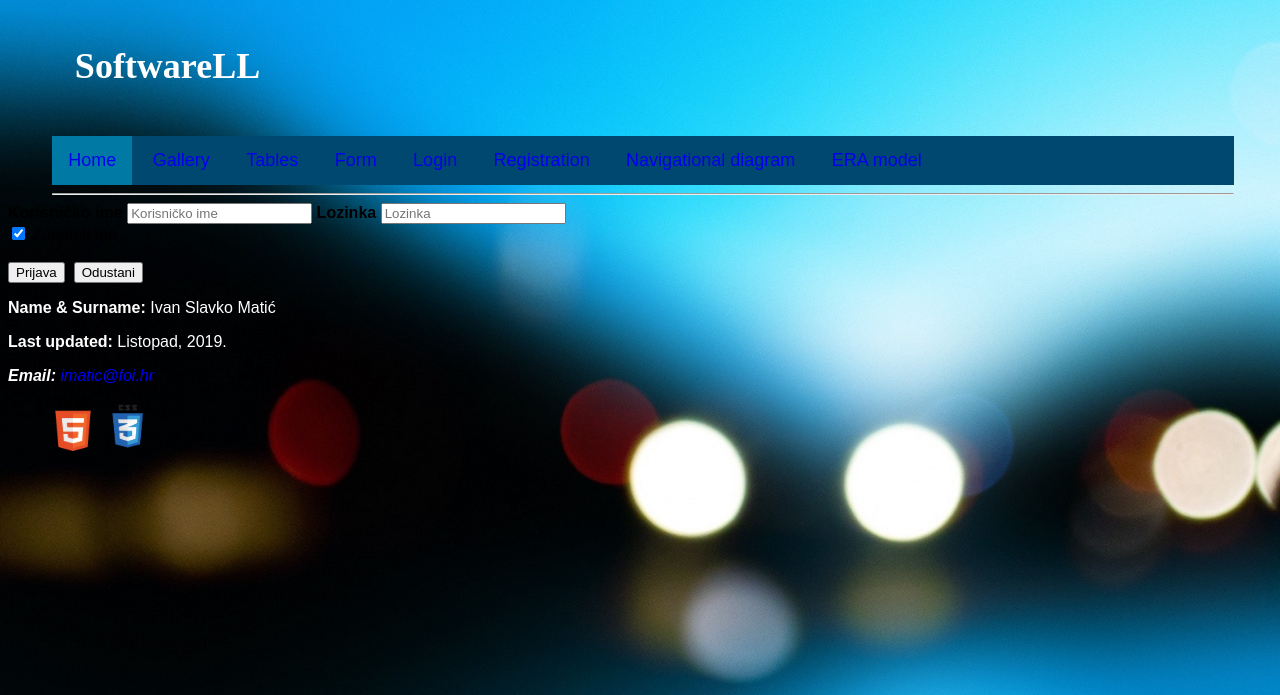
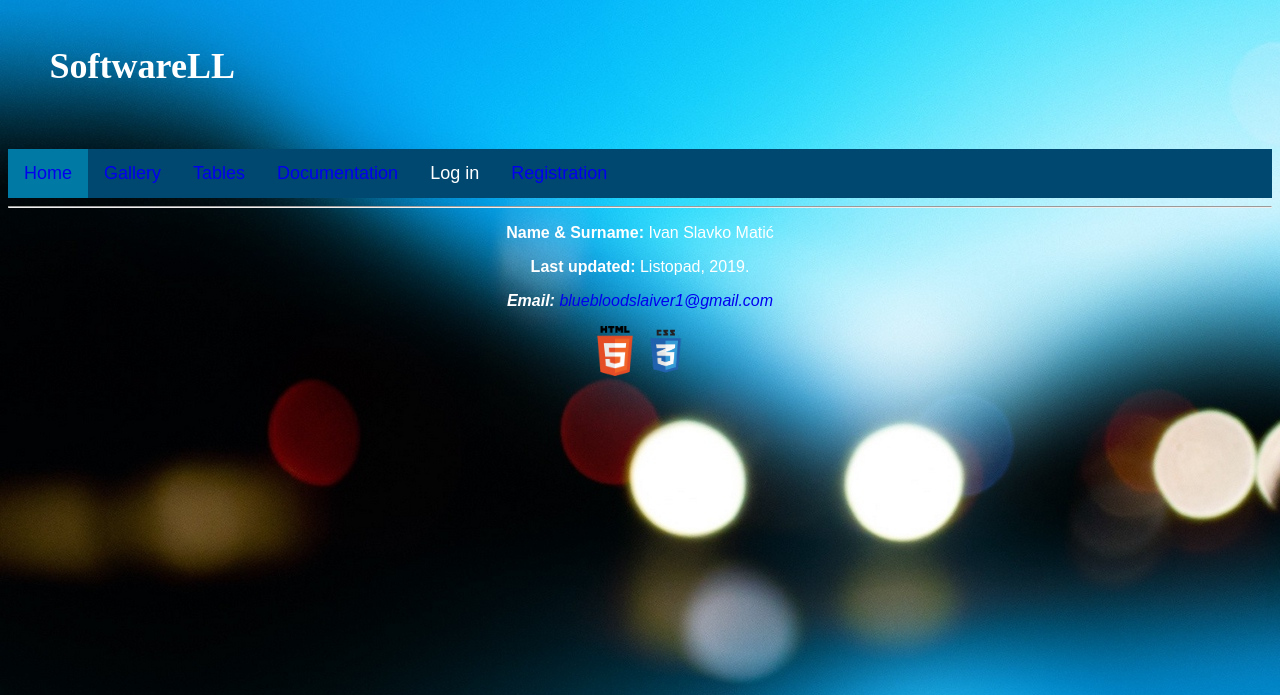
Before and after one commit to slavkus/SoftwareLL, a PHP site: page / in a window 1280 px wide. Shown: the top 695 px of the page. Run offline with PHP 8.4, Linux system fonts and the light colour scheme.

Commit message:
Implemented modal form on Log in click, dummy data is inserted in database. Added visual elements to main.css. Translated elements from Croatian to English.

```diff
--- a/SoftwareLL/DB/db.php
+++ b/SoftwareLL/DB/db.php
@@ -1,65 +1,65 @@
 <?php
 
-class Baza {
+class DB {
 
-    const server = "localhost";
-    const korisnik = "WebDiP2018x093"; //korisnik i baza su isti
-    const lozinka = "admin_qibH";
-    const baza = "WebDiP2018x093";
+    const server = "http://softwarell.epizy.com";
+    const user = "epiz_24665850"; //korisnik i baza su isti
+    const password = "BtQY7SN5QQsi-7/";
+    const db = "epiz_24665850_SoftwareLLDB";
 
-    private $veza = null;
-    private $greska = '';
+    private $connection = null;
+    private $error = '';
 
-    function spojiDB() {
-        $this->veza = new mysqli(self::server, self::korisnik, self::lozinka, self::baza);
-        if ($this->veza->connect_errno) {
-            echo "Neuspješno spajanje na bazu: " . $this->veza->connect_errno . ", " .
-            $this->veza->connect_error;
-            $this->greska = $this->veza->connect_error;
+    function connectDB() {
+        $this->connection = new mysqli(self::server, self::user, self::password, self::db);
+        if ($this->connection->connect_errno) {
+            echo "Connecting unsuccessful: " . $this->connection->connect_errno . ", " .
+            $this->connection->connect_error;
+            $this->error = $this->connection->connect_error;
         }
-        $this->veza->set_charset("utf8");
-        if ($this->veza->connect_errno) {
-            echo "Neuspješno postavljanje znakova za bazu: " . $this->veza->connect_errno . ", " .
-            $this->veza->connect_error;
-            $this->greska = $this->veza->connect_error;
+        $this->connection->set_charset("utf8");
+        if ($this->connection->connect_errno) {
+            echo "Unsuccessful character setting: " . $this->connection->connect_errno . ", " .
+            $this->connection->connect_error;
+            $this->error = $this->connection->connect_error;
         }
-        return $this->veza;
+        return $this->connection;
     }
 
-    function zatvoriDB() {
-        $this->veza->close();
+    function closeDB() {
+        $this->connection->close();
     }
 
-    function selectDB($upit) {
-        $rezultat = $this->veza->query($upit);
-        if ($this->veza->connect_errno) {
-            echo "Greška kod upita: {$upit} - " . $this->veza->connect_errno . ", " .
-            $this->veza->connect_error;
-            $this->greska = $this->veza->connect_error;
+    function selectDB($query) {
+        $result = $this->connection->query($query);
+        if ($this->connection->connect_errno) {
+            echo "Query error: {$query} - " . $this->connection->connect_errno . ", " .
+            $this->connection->connect_error;
+            $this->error = $this->connection->connect_error;
         }
-        if (!$rezultat) {
-            $rezultat = null;
+        if (!$result) {
+            $result = null;
         }
-        return $rezultat;
+        return $result;
     }
 
-    function updateDB($upit, $skripta = '') {
-        $rezultat = $this->veza->query($upit);
-        if ($this->veza->connect_errno) {
-            echo "Greška kod upita: {$upit} - " . $this->veza->connect_errno . ", " .
-            $this->veza->connect_error;
-            $this->greska = $this->veza->connect_error;
+    function updateDB($query, $script = '') {
+        $result = $this->connection->query($query);
+        if ($this->connection->connect_errno) {
+            echo "Query error: {$query} - " . $this->connection->connect_errno . ", " .
+            $this->connection->connect_error;
+            $this->error = $this->connection->connect_error;
         } else {
-            if ($skripta != '') {
-                header("Location: $skripta");
+            if ($script != '') {
+                header("Location: $script");
             }
         }
 
-        return $rezultat;
+        return $result;
     }
 
-    function pogreskaDB() {
-        if ($this->greska != '') {
+    function errorDB() {
+        if ($this->error != '') {
             return true;
         } else {
             return false;
--- a/SoftwareLL/css/main.css
+++ b/SoftwareLL/css/main.css
@@ -8,7 +8,7 @@ body {
 
 header {
     padding: 1%;
-    margin-left: 3.5%;
+    margin-left: 1.5%;
 }
 
 ul {
@@ -20,6 +20,7 @@ ul {
 }
 
 li {
+    float: left;
     display: inline-block;
     color: white;
     text-align: center;
@@ -33,9 +34,8 @@ li a:hover{
 }
 
 nav {
-    margin-top: 1%;
-    margin-left: 3.5%;
-    width: 93.5%;
+    margin-top: 2%;
+    width: 100%;
 }
 
 a {
@@ -54,6 +54,21 @@ figcaption {
     text-align: center;
 }
 
+.footer {
+    left: 0;
+    bottom: 0;
+    width: 100%;
+    color: white;
+    text-align: center;
+}
+
+#footer {
+    display: flex;
+    flex-wrap: wrap;
+    flex-direction: row;
+    justify-content: center;
+}
+
 h1 {
     color: white;
     text-align: left;
@@ -65,3 +80,102 @@ h1 {
 td {
     padding: 2%;
 }
+
+/* Login */
+
+input[type=text], input[type=password] {
+  width: 100%;
+  padding: 12px 20px;
+  margin: 8px 0;
+  display: inline-block;
+  border: 1px solid #ccc;
+  box-sizing: border-box;
+}
+
+button {
+  background-color: #4CAF50;
+  color: white;
+  padding: 14px 20px;
+  margin: 8px 0;
+  border: none;
+  cursor: pointer;
+  width: 100%;
+}
+
+button:hover {
+  opacity: 0.8;
+}
+
+.cancelBtn {
+  width: auto;
+  padding: 10px 18px;
+  background-color: #f44336;
+}
+
+.container {
+  padding: 16px;
+}
+
+.modal {
+  display: none; /* Hidden by default */
+  position: fixed; /* Stay in place */
+  z-index: 1; /* Sit on top */
+  left: 0;
+  top: 0;
+  width: 100%; /* Full width */
+  height: 100%; /* Full height */
+  overflow: auto; /* Enable scroll if needed */
+  background-color: rgb(0,0,0); /* Fallback color */
+  background-color: rgba(0,0,0,0.4); /* Black w/ opacity */
+  padding-top: 60px;
+}
+
+/* Modal Content/Box */
+.modal-content {
+  background-color: #fefefe;
+  margin: 5% auto 15% auto; /* 5% from the top, 15% from the bottom and centered */
+  border: 1px solid #888;
+  width: 80%; /* Could be more or less, depending on screen size */
+}
+
+.close {
+  position: absolute;
+  right: 25px;
+  top: 0;
+  color: #000;
+  font-size: 35px;
+  font-weight: bold;
+}
+
+.close:hover,
+.close:focus {
+  color: red;
+  cursor: pointer;
+}
+
+/* Add Zoom Animation */
+.animate {
+  -webkit-animation: animatezoom 0.6s;
+  animation: animatezoom 0.6s
+}
+
+@-webkit-keyframes animatezoom {
+  from {-webkit-transform: scale(0)}
+  to {-webkit-transform: scale(1)}
+}
+
+@keyframes animatezoom {
+  from {transform: scale(0)}
+  to {transform: scale(1)}
+}
+
+/* Change styles for span and cancel button on extra small screens */
+@media screen and (max-width: 300px) {
+  span.psw {
+     display: block;
+     float: none;
+  }
+  .cancelbtn {
+     width: 100%;
+  }
+}
--- a/SoftwareLL/index.php
+++ b/SoftwareLL/index.php
@@ -1,6 +1,75 @@
-<?php ?>
+<!DOCTYPE html>
 
-<!DOCTYPE html>
+<?php
+require 'DB/db.php';
+require 'DB/session.php';
+/*
+if (isset($_POST['prijavaBtn'])) {
+    // var_dump($_POST);
+    // $greska ce bit varijabla za zapis svih greski koje je user mozda napravio
+    $greska = "";
+    foreach ($_POST as $key => $value) {
+        //echo $key . " => " . $value . "<br>";
+        if (empty($value)) { //tu ces ubacivati #, ?, ! provjeru, ako je nesto zapisi u $greska
+            $greska .= $key . " nije unesen";
+        }
+    }
+    var_dump($greska);
+    if (empty($greska)) {
+        echo 'Povezivanje na bazu!';
+
+        $mail_to = "imatic@foi.hr";
+        $mail_from = "From: WebDiP_2018@foi.hr";
+        $mail_subject = "G6";
+        $mail_body = "Slanje maila primjer.";
+
+        mail($mail_to, $mail_subject, $mail_body, $mail_from);
+
+        $veza = new Baza();
+        $veza->spojiDB();
+
+        //Prijava
+        $korime = $_POST['korimePrijava'];
+        $lozinka = $_POST['lozinkaPrijava'];
+        $upit = "SELECT * FROM korisnik WHERE "
+                . "korisnicko_ime='{$korime}' " //Tu ce se ispisati podaci koji se unose u obrazac
+                . "AND lozinka='{$lozinka}'";
+        $rezultat = $veza->selectDB($upit);
+
+        //AUTENTIKACIJA KORISNIKA
+        //If tip korisnika not admin ili moderator nema access tome i tome
+        //else fetch, znaci if bi trebao biti nad while-om di on fetcha tip korisnika
+        $autenticiran = false;
+        while ($red = mysqli_fetch_array($rezultat)) {
+            if ($red) {
+                $autenticiran = true;
+                $tip = $red['id_korisnik'];
+            }
+
+            if ($autenticiran) {
+                echo 'Uspjesna prijava!';
+                Sesija::kreirajKorisnika($korime, $tip);
+
+                $ispis = Sesija::dajKorisnika();
+                echo $ispis;
+                //var_dump($red['korisnicko_ime']);
+                //Da li je korisnik kreiran u sesiji, preglednik -> Inspect -> Applications -> Cookies
+                //Brisanje sesija ista putanja Clear All
+            } else {
+                echo 'Neuspjesna prijava!';
+            }
+            //var_dump($red);
+            //$red = lista
+            //id_korisnik stupac u bazi
+        }
+
+        $veza->zatvoriDB();
+    }
+}
+*/
+
+?>
+
 
 <html>
     <head>
@@ -30,11 +99,9 @@
                 <li style="background-color: #007AA4;"><a href="ostalo/multimedija.html">Home</a></li>
                 <li><a href="ostalo/multimedija.html">Gallery</a></li>
                 <li><a href="ostalo/popis.html">Tables</a></li>
-                <li><a href="obrasci/obrazac.html">Form</a></li>
-                <li><a href="obrasci/prijava.html">Login</a></li>
+                <li><a href="navigacijski.html">Documentation</a></li>
+                <li style="cursor: pointer" onclick="document.getElementById('modalLoginButton').style.display = 'block'" style="width:auto;"><a>Log in</a></li>
                 <li><a href="obrasci/registracija.html">Registration</a></li>
-                <li><a href="navigacijski.html">Navigational diagram</a></li>
-                <li><a href="era.html">ERA model</a></li>
             </ul>
             <hr>
         </nav>
@@ -42,31 +109,30 @@
         <!-- Login form -->
 
         <!-- The Modal -->
-        <div id="prijavaBtn" class="modal">
+        <div id="modalLoginButton" class="modal">
             <!-- Modal Content -->
-            <form class="modal-content animate" novalidate method="post" name="prijava" action="">
+            <form class="modal-content animate" novalidate method="post" name="login" action="">
 
                 <div class="container">
-                    <label for="korimePrijava" style="color: black;"><b>Korisničko ime</b></label>
-                    <input type="text" placeholder="Korisničko ime" name="korimePrijava" required>
+                    <label for="usernameLogin" style="color: whitesmoke;"><b>Username</b></label>
+                    <input type="text" placeholder="Username" name="usernameLogin" required>
 
-                    <label for="lozinkaPrijava" style="color: black;"><b>Lozinka</b></label>
-                    <input type="password" placeholder="Lozinka" name="lozinkaPrijava" required>
+                    <label for="passwordLogin" style="color: whitesmoke;"><b>Password</b></label>
+                    <input type="password" placeholder="Password" name="passwordLogin" required>
                     <br>
-                    <label style="color: black"><input type="checkbox" checked="checked" name="zapamtimeCheckbox"> Zapamti me</label>
+                    <label style="color: whitesmoke"><input type="checkbox" checked="checked" name="rememberMeCheckbox"> Remember me</label>
                     <br><br>
-                    <input name="prijavaBtn" type="submit" value="Prijava" class="inputPrijavaButton">&nbsp
-                    <button type="button" onclick="document.getElementById('prijavaBtn').style.display = 'none'" class="cancelbtn">Odustani</button>
+                    <input name="loginBtn" type="submit" value="Log in" class="inputLoginButton">&nbsp
+                    <button type="button" onclick="document.getElementById('modalLoginButton').style.display = 'none'" class="cancelBtn">Cancel</button>
 
                 </div>
-
             </form>
         </div>
 
         <footer class="footer">
             <p><strong>Name & Surname: </strong>Ivan Slavko Matić</p>
             <p><strong>Last updated: </strong>Listopad, 2019. </p>
-            <address><strong>Email: </strong><a href="mailto:bluebloodslaiver1@gmail.com">imatic@foi.hr</a></address>
+            <address><strong>Email: </strong><a href="mailto:bluebloodslaiver1@gmail.com">bluebloodslaiver1@gmail.com</a></address>
             <figure id="footer">
                 <a href="http://validator.w3.org/#validate_by_uri+with_options">
                     <img src="multimedia/HTML5.png"
--- a/SoftwareLL/javascript/main_jscript.js
+++ b/SoftwareLL/javascript/main_jscript.js
@@ -1,6 +1,6 @@
-//Prijava
+//Login
 
-var modal = document.getElementById('prijavaBtn');
+var modal = document.getElementById('modalLoginButton');
 
 window.onclick = function (event) {
     if (event.target == modal) {
```
Also changed, not shown: SoftwareLL/DB/session.php (added, +67 -0 lines), SoftwareLL/css/main_screen_adjust.css (added, +37 -0 lines).
